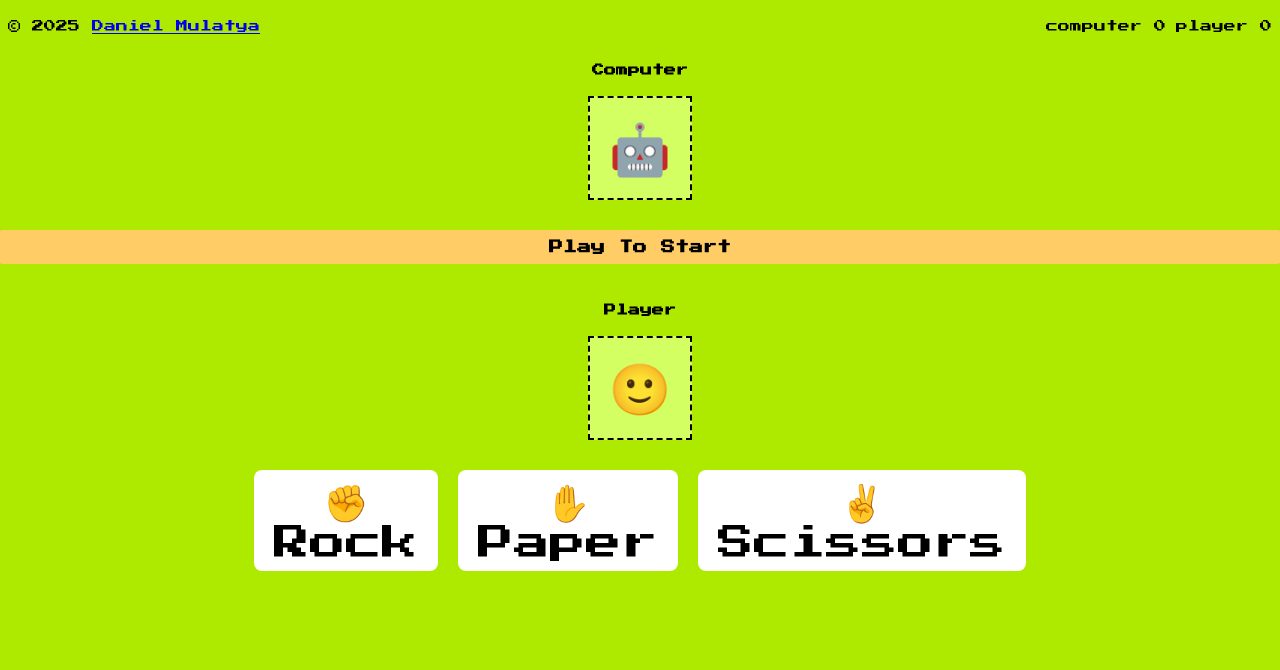
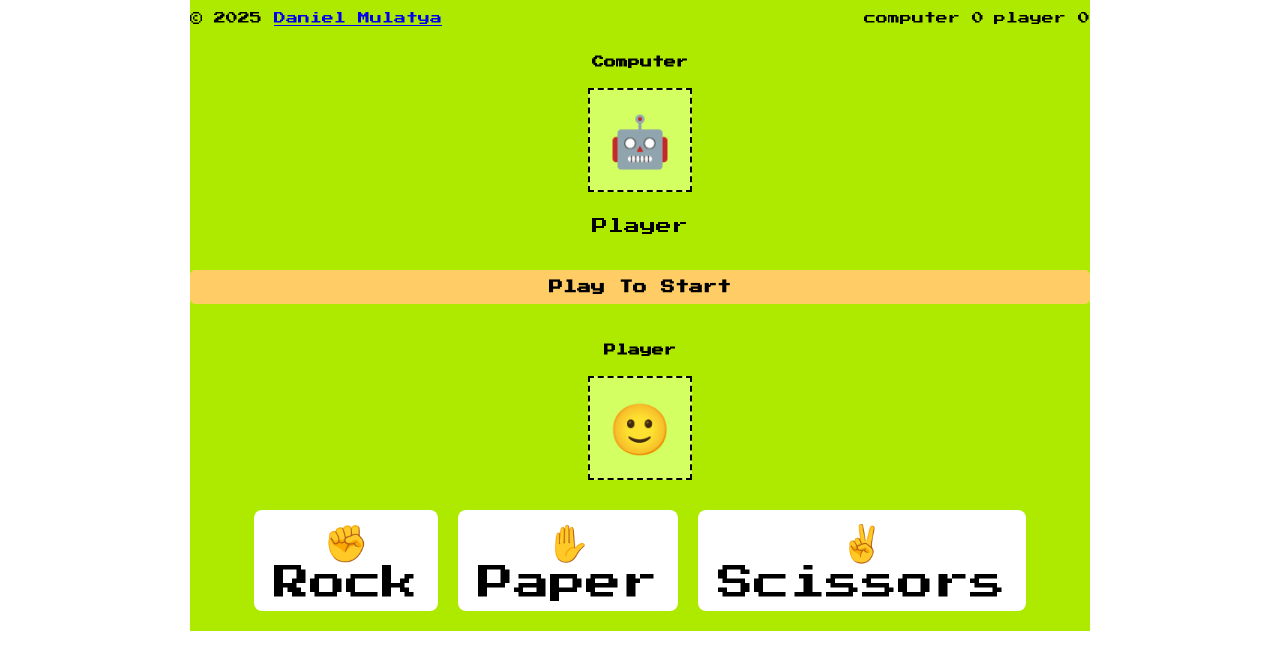
Before and after one commit to mbuvi254/rock-paper-scissors, a plain HTML site: page index.html in a window 1280 px wide. Drawn offline with Linux system fonts and the light colour scheme.

Commit message:
Update to the App

```diff
--- a/css/style.css
+++ b/css/style.css
@@ -2,10 +2,12 @@
 
 body {
 	font-family: 'Press Start 2P',cursive;
-	background-color:#aeea00; ;
+  /* display: flex;  */
   align-items: center;
   justify-content: center;
-
+  max-width: 900px;
+  margin: auto;
+  /* width: 50%; */
 }
 
 /*Header*/
@@ -14,7 +16,9 @@ header{
   justify-content: space-between;
   align-items: center;
   font-size: 12px;
+  background-color:#aeea00;
 }
+
 
 /*Scores */
 .scores{
@@ -22,6 +26,7 @@ header{
   gap: 10px;
   font-size: 12px;
   text-box: lowercase;
+  max-width: 900px;
 }
 
 h2{
@@ -34,6 +39,10 @@ main {
   display: flex;
   flex-direction: column;
   align-items: center;
+  background-color:#aeea00;
+  /* height: auto; */
+  justify-content: center;
+
 
 
 }
@@ -52,7 +61,7 @@ main {
 
 .result {
   background: #ffcc66;
-  padding: 10px;
+  padding: 10px 0;
   margin: 20px 0;
   width: 100%;
   text-align: center;
@@ -65,7 +74,7 @@ main {
   display: flex;
   justify-content: center;
   gap: 20px;
-  margin-top: 20px;
+  margin: 20px;
 }
 
 button {
--- a/index.html
+++ b/index.html
@@ -22,6 +22,7 @@
     <div class="choice-box">
       <p id="computerChoice">🤖</p>
     </div>
+    <p id="playerName">Player</p>
 
     <div class="result" id="gameResult">Play To Start</div>
 
--- a/js/main.js
+++ b/js/main.js
@@ -2,6 +2,8 @@ let computerChoice; //I use this to store player choice
 let playerChoice; //Store Player choice
 let computerScore = 0; //Store Computer score start at zero on page load
 let playerScore = 0;
+
+let playerName = "Daniel";
 
 // Generate To Compare to Player Choice Computer Choice
 function getComputerChoice() {
@@ -53,4 +55,6 @@ function playGame(plyChoice) {
   // Update Scoreboard
   document.getElementById("playerScore").textContent = playerScore;
   document.getElementById("compScore").textContent = computerScore;
+  document.getElementById("playerName").textContent = playerName;
+
 }
```
Also changed, not shown: 1 other file.
